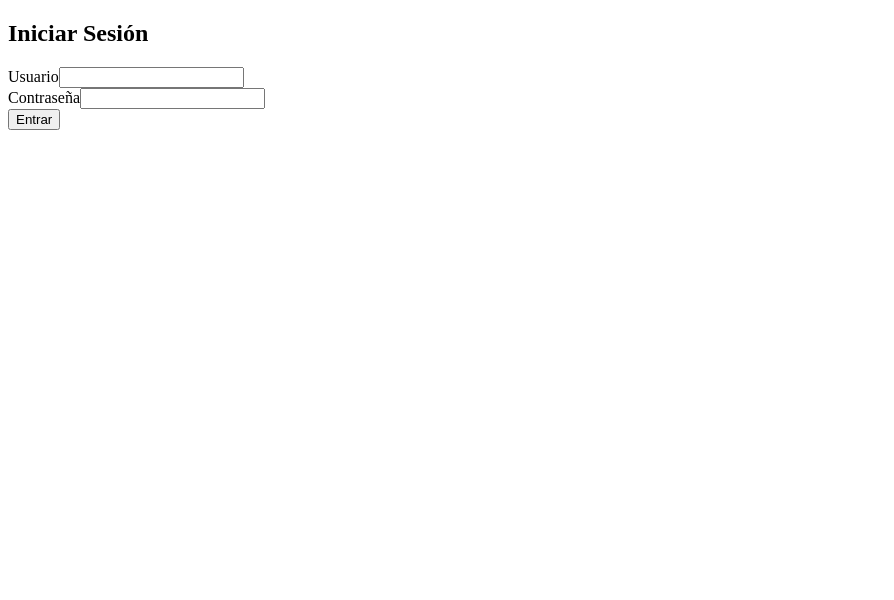
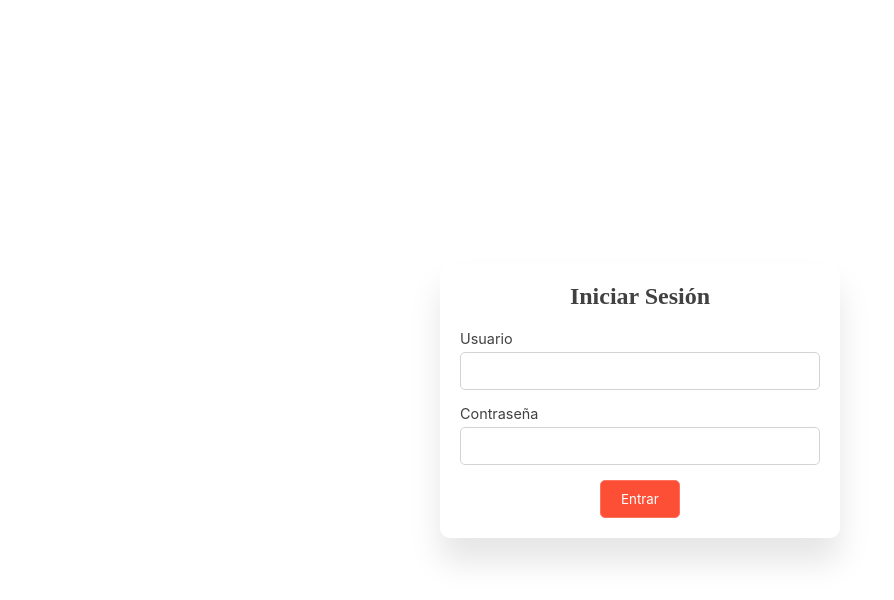
Before and after one commit to Alonsoalcuadrado/carbeeapp, a Next.js app: page /login in a window 1280 px wide. Shown: the top 600 px of the page, without its empty margins (0-894 px from the left). Built offline with nearby package versions, Linux system fonts and the light colour scheme.

Commit message:
brand variables added, _app added and login styles created

```diff
--- a/app/globals.css
+++ b/app/globals.css
@@ -1,76 +1,43 @@
 :root {
-  --max-width: 1100px;
-  --border-radius: 12px;
-  --font-mono: ui-monospace, Menlo, Monaco, 'Cascadia Mono', 'Segoe UI Mono',
-    'Roboto Mono', 'Oxygen Mono', 'Ubuntu Monospace', 'Source Code Pro',
-    'Fira Mono', 'Droid Sans Mono', 'Courier New', monospace;
-
-  --foreground-rgb: 0, 0, 0;
-  --background-start-rgb: 214, 219, 220;
-  --background-end-rgb: 255, 255, 255;
-
-  --primary-glow: conic-gradient(
-    from 180deg at 50% 50%,
-    #16abff33 0deg,
-    #0885ff33 55deg,
-    #54d6ff33 120deg,
-    #0071ff33 160deg,
-    transparent 360deg
-  );
-  --secondary-glow: radial-gradient(
-    rgba(255, 255, 255, 1),
-    rgba(255, 255, 255, 0)
-  );
-
-  --tile-start-rgb: 239, 245, 249;
-  --tile-end-rgb: 228, 232, 233;
-  --tile-border: conic-gradient(
-    #00000080,
-    #00000040,
-    #00000030,
-    #00000020,
-    #00000010,
-    #00000010,
-    #00000080
-  );
-
-  --callout-rgb: 238, 240, 241;
-  --callout-border-rgb: 172, 175, 176;
-  --card-rgb: 180, 185, 188;
-  --card-border-rgb: 131, 134, 135;
-}
-
-@media (prefers-color-scheme: dark) {
-  :root {
-    --foreground-rgb: 255, 255, 255;
-    --background-start-rgb: 0, 0, 0;
-    --background-end-rgb: 0, 0, 0;
-
-    --primary-glow: radial-gradient(rgba(1, 65, 255, 0.4), rgba(1, 65, 255, 0));
-    --secondary-glow: linear-gradient(
-      to bottom right,
-      rgba(1, 65, 255, 0),
-      rgba(1, 65, 255, 0),
-      rgba(1, 65, 255, 0.3)
-    );
-
-    --tile-start-rgb: 2, 13, 46;
-    --tile-end-rgb: 2, 5, 19;
-    --tile-border: conic-gradient(
-      #ffffff80,
-      #ffffff40,
-      #ffffff30,
-      #ffffff20,
-      #ffffff10,
-      #ffffff10,
-      #ffffff80
-    );
-
-    --callout-rgb: 20, 20, 20;
-    --callout-border-rgb: 108, 108, 108;
-    --card-rgb: 100, 100, 100;
-    --card-border-rgb: 200, 200, 200;
-  }
+  --font-face-body: -apple-system,blinkmacsystemfont,avenir next,avenir,segoe ui,helvetica neue,helvetica,ubuntu,roboto,noto,arial,sans-serif;
+  --font-face-display: Times New Roman,times,baskerville,georgia;
+  --font-face-heading: Times New Roman,times,baskerville,georgia;
+  --font-color-primary: #414141;
+  --font-color-light-grey: #5c5c5c;
+  --brand-primary: #fd4f35;
+  --brand-primary-500: #d8371f;
+  --brand-primary-400: #fd4f35;
+  --brand-primary-300: #fc735c;
+  --brand-primary-200: #ff9487;
+  --brand-primary-100: #ffbaad;
+  --brand-primary-50: #fcccc2;
+  --brand-secondary: #fd4f35;
+  --brand-secondary-500: #0a3642;
+  --brand-secondary-400: #004559;
+  --brand-secondary-300: #336b78;
+  --brand-secondary-200: #668f9c;
+  --brand-secondary-100: #99b5bd;
+  --brand-secondary-50: #ccd9de;
+  --brand-tertiary: #ede5d9;
+  --brand-tertiary-500: #75736e;
+  --brand-tertiary-400: #b0ada3;
+  --brand-tertiary-300: #c7bfb5;
+  --brand-tertiary-200: #d9d6cf;
+  --brand-tertiary-100: #ede5d9;
+  --brand-tertiary-50: #f5f0e8;
+  --background-color-body: #fff;
+  --gray-300: #a6a6a6;
+  --gray-200: #d3d3d3;
+  --gray-100: #e9e9e9;
+  --gray-50: #fbfbfb;
+  --shade-light: #fff;
+  --shade-dark: #3a3a3a;
+  --color-danger: #c84040;
+  --color-success: #77c697;
+  --color-warn: #fac12f;
+  --shadow-1: 0 4px 6px rgba(0,0,0,.2);
+  --shadow-2: 0 24px 32px rgba(0,0,0,.1);
+  --shadow-3: 0 50px 80px rgba(0,0,0,.1);
 }
 
 * {
@@ -78,30 +45,3 @@
   padding: 0;
   margin: 0;
 }
-
-html,
-body {
-  max-width: 100vw;
-  overflow-x: hidden;
-}
-
-body {
-  color: rgb(var(--foreground-rgb));
-  background: linear-gradient(
-      to bottom,
-      transparent,
-      rgb(var(--background-end-rgb))
-    )
-    rgb(var(--background-start-rgb));
-}
-
-a {
-  color: inherit;
-  text-decoration: none;
-}
-
-@media (prefers-color-scheme: dark) {
-  html {
-    color-scheme: dark;
-  }
-}
--- /dev/null
+++ b/pages/_app.tsx
@@ -0,0 +1,8 @@
+import '../app/globals.css';
+import type { AppProps } from 'next/app';
+
+function MyApp({ Component, pageProps }: AppProps) {
+  return <Component {...pageProps} />;
+}
+
+export default MyApp;
--- a/pages/login.tsx
+++ b/pages/login.tsx
@@ -1,6 +1,7 @@
 import React, { useState } from 'react';
 import { useRouter } from 'next/router';
-import { loginUser, LoginRequestBody } from '../api/apiClient'; // Asegúrate de importar desde la ubicación correcta.
+import { loginUser, LoginRequestBody } from '../api/apiClient';
+import "../styles/login.css";
 
 const LoginPage: React.FC = () => {
   const router = useRouter();
@@ -15,9 +16,9 @@ const LoginPage: React.FC = () => {
       const credentials: LoginRequestBody = { username, password };
       const response = await loginUser(credentials);
       if (response.token) {
-        // Guarda el token en localStorage
+        // Save token in session storage
         sessionStorage.setItem('token', response.token);
-        // Redirige al usuario al dashboard
+        // Redirect user to dashboard
         router.push('/dashboard');
       } else {
         setError('Error en inicio de sesión');
@@ -28,31 +29,25 @@ const LoginPage: React.FC = () => {
   };
 
   return (
-    <div>
-      <h2>Iniciar Sesión</h2>
-      <form onSubmit={handleSubmit}>
-        <div>
+    <div className="login-container">
+    <div className="login-box">
+      <h2 className="login-title">Iniciar Sesión</h2>
+      <form onSubmit={handleSubmit} className="login-form">
+        <div className="input-group">
           <label>Usuario</label>
-          <input
-            type="text"
-            value={username}
-            onChange={e => setUsername(e.target.value)}
-          />
+          <input type="text" value={username} onChange={e => setUsername(e.target.value)} />
         </div>
-        <div>
+        <div className="input-group">
           <label>Contraseña</label>
-          <input
-            type="password"
-            value={password}
-            onChange={e => setPassword(e.target.value)}
-          />
+          <input type="password" value={password} onChange={e => setPassword(e.target.value)} />
         </div>
-        {error && <p>{error}</p>}
-        <div>
+        {error && <p className="login-error">{error}</p>}
+        <div className="login-actions">
           <button type="submit">Entrar</button>
         </div>
       </form>
     </div>
+  </div>
   );
 }
 
--- /dev/null
+++ b/styles/login.css
@@ -0,0 +1,81 @@
+* {
+  background-color: var(--red);
+}
+
+.login-container {
+  display: flex;
+  justify-content: center;
+  align-items: center;
+  height: 100vh;
+  background-color: var(--background-color-body);
+}
+
+.login-box {
+  width: 100%;
+  max-width: 400px;
+  padding: 20px;
+  border-radius: 10px;
+  box-shadow: var(--shadow-2);
+  background-color: var(--shade-light);
+}
+
+.login-title {
+  text-align: center;
+  font-family: var(--font-face-heading);
+  color: var(--font-color-primary);
+  margin-bottom: 20px;
+}
+
+.input-group {
+  margin-bottom: 15px;
+}
+
+.input-group label {
+  font-family: var(--font-face-body);
+  font-size: 0.9rem;
+  color: var(--font-color-primary);
+  margin-bottom: 5px;
+  display: block;
+}
+
+.input-group input {
+  width: 100%;
+  padding: 10px 15px;
+  border: 1px solid var(--gray-200);
+  border-radius: 5px;
+  font-family: var(--font-face-body);
+  transition: border-color 0.3s, box-shadow 0.3s;
+}
+
+.input-group input:focus {
+  border-color: var(--brand-primary);
+  box-shadow: 0 0 3px var(--brand-primary-300);
+  outline: none;
+}
+
+.login-error {
+  color: var(--color-danger);
+  font-size: 0.9rem;
+  margin-bottom: 15px;
+}
+
+.login-actions {
+  text-align: center;
+}
+
+.login-actions button {
+  padding: 10px 20px;
+  border: 1px solid var(--brand-primary-300);
+  border-radius: 5px;
+  background-color: var(--brand-primary);
+  color: var(--shade-light);
+  font-family: var(--font-face-body);
+  cursor: pointer;
+  transition: background-color 0.3s, border-color 0.3s;
+}
+
+.login-actions button:hover, .login-actions button:focus {
+  background-color: var(--brand-primary-500);
+  border-color: var(--brand-primary-400);
+  outline: none;
+}
```
